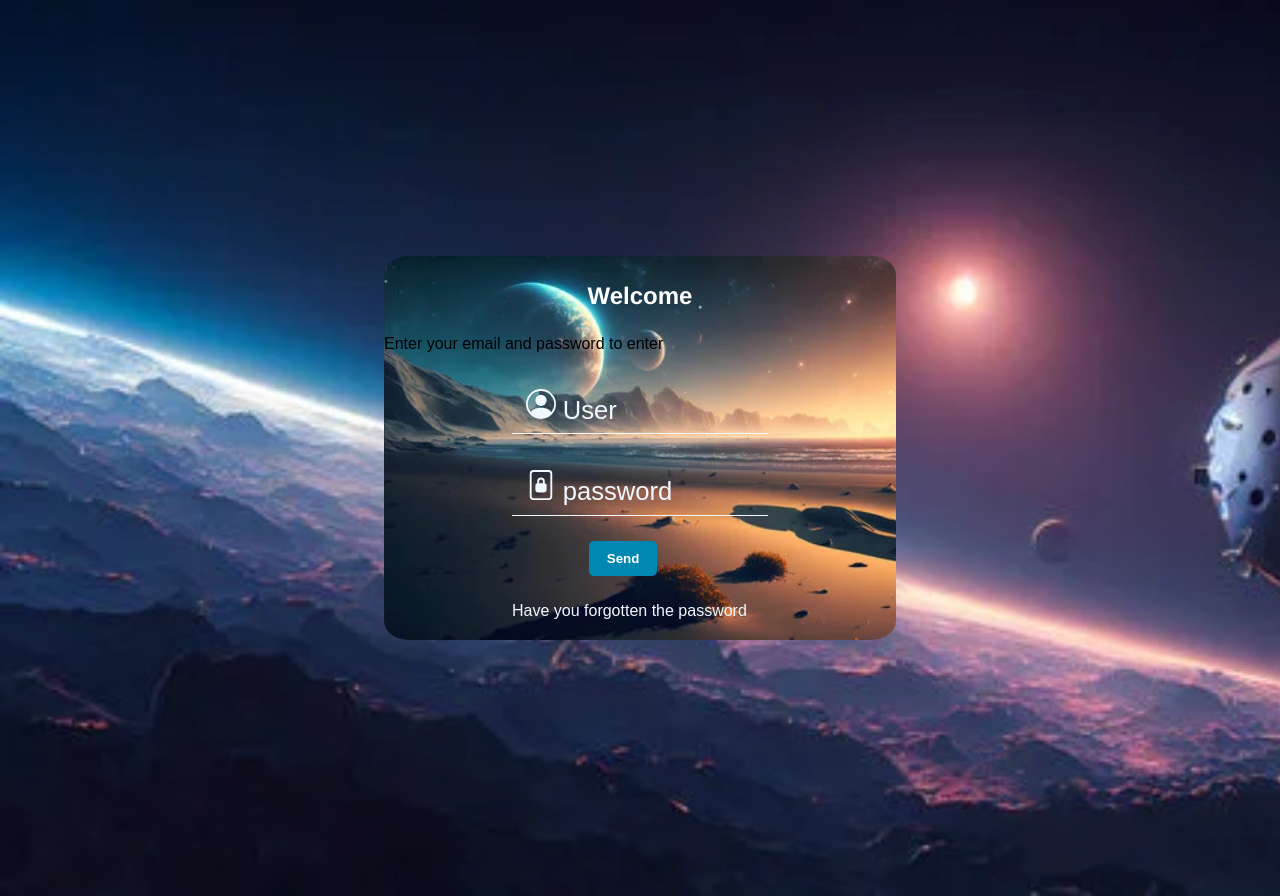
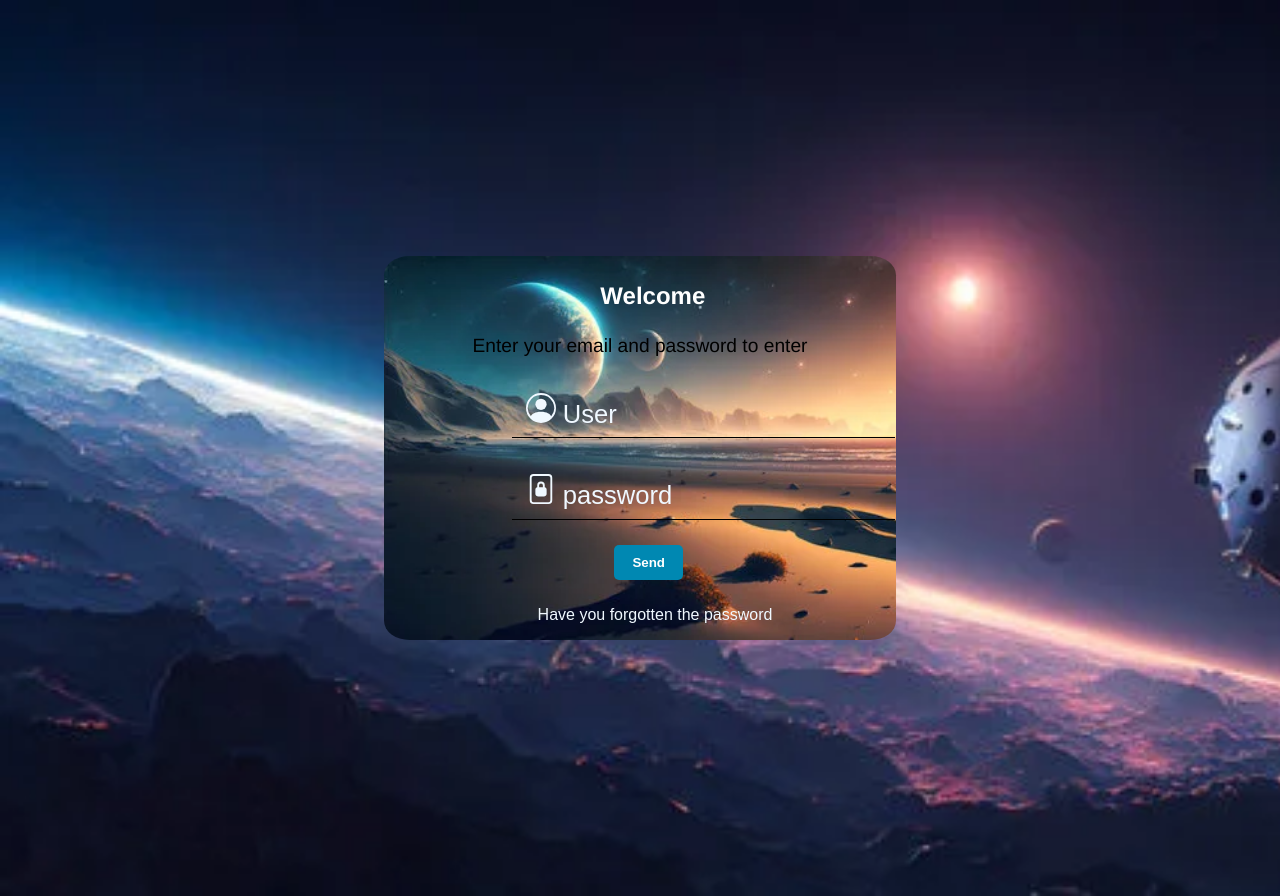
Before and after one commit to deggeeryind/logins, a plain HTML site: page index.html in a window 1280 px wide. Drawn offline with Linux system fonts and the light colour scheme.

Commit message:
Update styl.css

```diff
--- a/estyles/styl.css
+++ b/estyles/styl.css
@@ -16,6 +16,9 @@ section{
 }
 
 form{
+    display: flex;
+    flex-direction: column;
+    align-content: center;
     background-image: url("../imagine/197249183-fantasy-alien-planet-mountain-and-lake-3d-illustration.webp");
     background-repeat: no-repeat;
     background-size: cover;
@@ -30,12 +33,21 @@ form h2{
     padding: 2vw;
     color: #fff;
     font-family: 'Franklin Gothic Medium', 'Arial Narrow', Arial, sans-serif;
+    width: 50%;
+    margin-left: 11vw;
+}
+
+form p{
+    color: black;
+    text-align: center;
+    font-size: 1.5vw;
+    font-family: 'Franklin Gothic Medium', 'Arial Narrow', Arial, sans-serif;
 }
 
 .form-control{
     margin-left: 10vw;
-    width: 50%;
-    height: 15%;
+    /* width: 50%;
+    height: 10%; */
     background: none;
     color: aliceblue;
     font-size: 2vw;
@@ -43,7 +55,7 @@ form h2{
     border: none;
     outline: none;
     cursor: pointer;
-    border-bottom: 1px solid aliceblue;
+    border-bottom: 1px solid black;
     font-family: 'Franklin Gothic Medium', 'Arial Narrow', Arial, sans-serif;
 }
 
@@ -72,7 +84,7 @@ form h2{
 
 input[type="submit"] {
     border-radius: 5px;
-    margin-left: 14vw;
+    margin-left: 16vw;
     background: #0088B2;
     color: #fff;
     padding: 10px 18px;
@@ -86,7 +98,7 @@ input[type="submit"]:hover{
 }
 
 a{
-    margin-left: 10vw;
+    margin-left: 12vw;
     color: aliceblue;
     text-decoration: none;
 }
```
